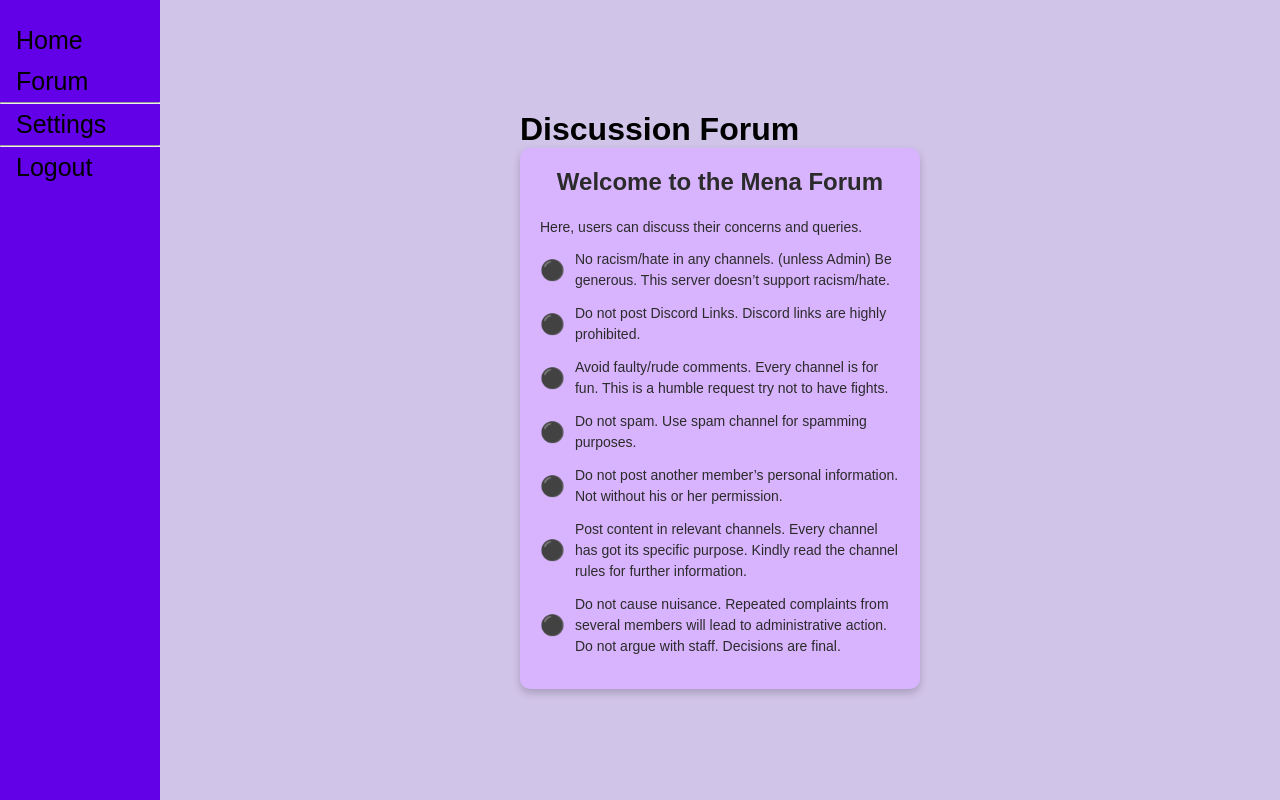
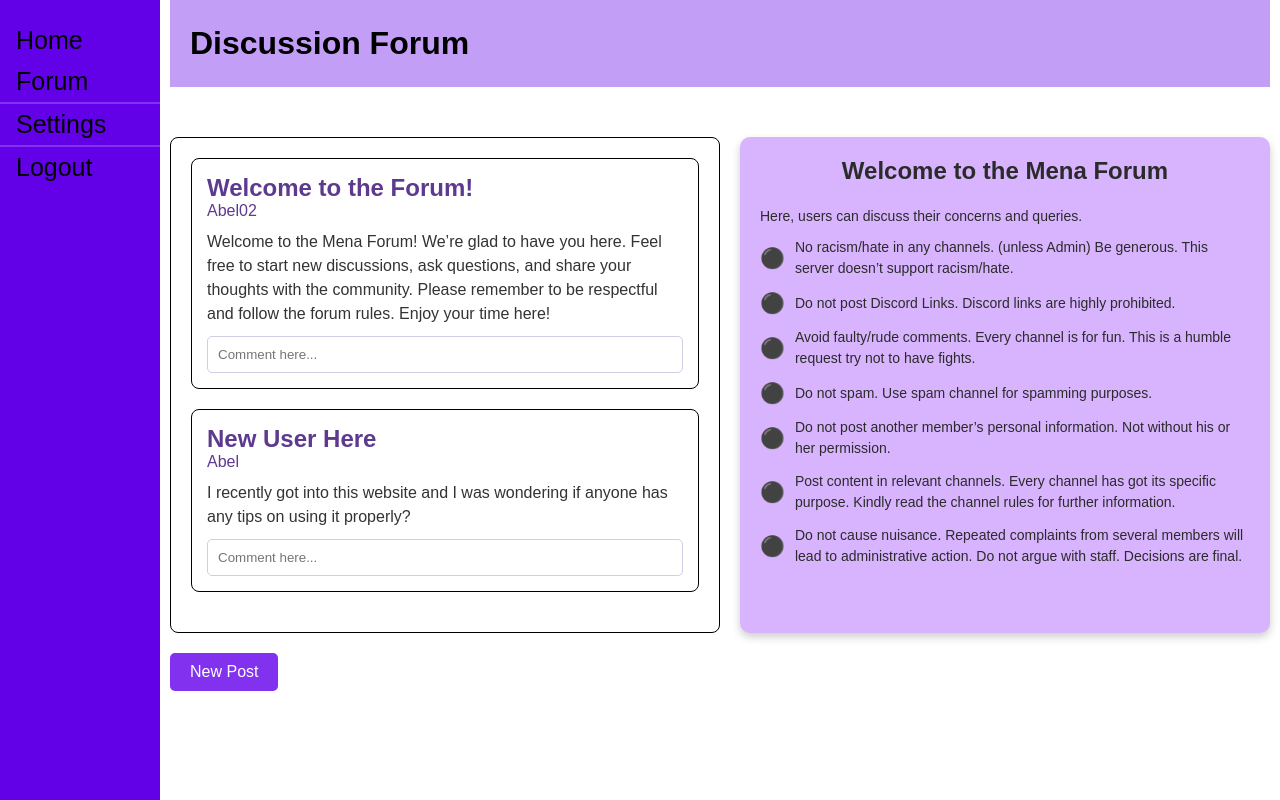
Before and after one commit to Abel-O2/Mena--Menstruation-Tracking, a Django app: page /MenaApp/forum/ in a window 1280 px wide. Run offline with Django 5.2, Linux system fonts and the light colour scheme; a user stored in the database is signed in; data comes from the database, SQL or seed files in the repository; both versions use the stored data as it was after the commit.

Commit message:
Major UI Update - Abel

```diff
--- a/Mena/MenaApp/models.py
+++ b/Mena/MenaApp/models.py
@@ -6,6 +6,13 @@ class Post(models.Model):
     userID = models.ForeignKey(User, on_delete=models.CASCADE)
     title = models.CharField(max_length=200)
     content = models.TextField()
+    created_at = models.DateTimeField(auto_now_add=True)
+    updated_at = models.DateTimeField(auto_now=True)
+
+class Comment(models.Model):
+    postID = models.ForeignKey(Post, on_delete=models.CASCADE)
+    userID = models.ForeignKey(User, on_delete=models.CASCADE)
+    comment = models.TextField()
     created_at = models.DateTimeField(auto_now_add=True)
     updated_at = models.DateTimeField(auto_now=True)
 
--- a/Mena/MenaApp/templates/forum/forum.html
+++ b/Mena/MenaApp/templates/forum/forum.html
@@ -6,8 +6,18 @@ Forum
 {% endblock %}
 
 {% block content %}
-    <div>
-        <h1>Discussion Forum</h1>
+    <h1 style="padding-left: 20px; padding-top: 25px; padding-bottom: 25px; margin-bottom: 50px; background-color: #c39ef6;">Discussion Forum</h1>
+    <div style="display: flex; gap: 20px; margin-bottom: 20px;">
+
+        <div class="forum-posts">
+            {% for post in posts %}
+            <div class="posts-container">
+                <h2 style="color: #5e3a8f; font-weight: bold;">{{ post.title }}</h2>
+                <p style="font-size: 1em; color: #5e3a8f; margin: 0;">{{ post.userID.username }}</p>
+                <p style="margin-top: 10px; line-height: 1.5; color: #333;">{{ post.content }}</p>
+                <input type="text" placeholder="Comment here..." style="width: 100%; padding: 10px; border: 1px solid #d3cce3; border-radius: 5px; margin-top: 10px;">
+            </div>
+            {% endfor %}
         </div>
         <div class="forum-rules-container">
             <h1>Welcome to the Mena Forum</h1>
@@ -48,4 +58,6 @@ Forum
                 <span class="rule-text">Do not cause nuisance. Repeated complaints from several members will lead to administrative action. Do not argue with staff. Decisions are final.</span>
             </div>
         </div>
+    </div>
+    <a href="{% url 'post' %}" class="button">New Post</a>
 {% endblock %}
--- a/Mena/MenaApp/templates/index/base.html
+++ b/Mena/MenaApp/templates/index/base.html
@@ -58,20 +58,44 @@
 
             body {
                 display: flex;
-                justify-content: center;
-                align-items: center;
+                /*justify-content: center;
+                align-items: center;*/
                 height: 100vh;
-                background-color: #D1C4E9;
+                background-color: white;
                 font-family: Arial, sans-serif;
             }
 
+            .forum-posts {
+                flex: 2;
+                border: 1px solid black;
+                border-radius: 8px;
+                padding: 20px;
+                gap: 20px;
+                overflow-y: scroll;
+                max-width: 50%;
+                max-height: 600px;
+                scrollbar-width: none;
+                -ms-overflow-style: none;
+            }
+
+            .posts-container {
+                border: 1px solid black;
+                border-radius: 8px;
+                padding: 15px;
+                max-width: 100%;
+                margin: auto;
+                margin-bottom: 20px;
+            }
+
             .forum-rules-container {
+                flex: 1;
                 background-color: #D8B4FE;
                 color: #2B2B2B;
-                width: 400px;
+                width: 800px;
                 padding: 20px;
                 border-radius: 10px;
                 box-shadow: 0 4px 8px rgba(0, 0, 0, 0.2);
+                max-width: 600px;
             }
 
             .forum-rules-container h1 {
@@ -204,6 +228,44 @@
                 text-decoration: underline;
             }
 
+            /* post style */
+            .button {
+                display: inline-block;
+                padding: 10px 20px;
+                color: #fff;
+                background-color: #8232EF;
+                text-decoration: none;
+                border-radius: 5px;
+                font-size: 16px;
+                text-align: center;
+                /*margin-left: 20px;*/
+            }
+
+            .button:hover {
+                background-color: #6f09ff;
+            }
+
+            .form-container {
+                margin: 0 auto;
+                width: 100%;
+                max-width: 600px;
+                padding: 20px;
+                box-shadow: 0 0 10px rgba(0, 0, 0, 0.1);
+                border-radius: 8px
+            }
+
+            .text-field {
+                width: 100%;
+                height: 200px;
+                resize: none;
+                overflow: auto;
+                padding: 10px;
+                margin: 10px 0;
+                border: 1px solid #ccc;
+                border-radius: 5px;
+                font-size: 16px;
+            }
+
         </style>
 
         <meta charset="UTF-8">
@@ -214,9 +276,9 @@
         <div class="sidenav">
             <a href="{% url 'home' %}">Home</a>
             <a href="{% url 'forum' %}">Forum</a>
-            <hr>
+            <hr style="border: 1px solid #8232EF;">
             <a href="/MenaApp/settings">Settings</a>
-            <hr>
+            <hr style="border: 1px solid #8232EF;">
             {% if user.is_authenticated %}
                 <form method="POST" action="{% url 'logout' %}">
                     {% csrf_token %}
--- a/Mena/MenaApp/urls.py
+++ b/Mena/MenaApp/urls.py
@@ -1,12 +1,13 @@
 from django.urls import path
 from . import views
-from .views import register,home, logout_view, post_forum, SymptomsView, timeOfTheMonth
+from .views import register,home, logout_view, get_forum, post_forum, SymptomsView, timeOfTheMonth
 
 urlpatterns = [
     path('home/', home, name='home'),
     path('register/', register, name='register'),
     path('logout/', logout_view, name='logout'),
-    path('forum/', post_forum, name='forum'),
+    path('forum/', get_forum, name='forum'),
+    path('post/', post_forum, name='post'),
     path('symptoms/', SymptomsView.as_view(), name="phase_symptoms"),
     path('calendar_view/', views.calendar_view, name='calendar_view'),
     path('calendar/', views.timeOfTheMonth ,name='period_calendar'),
--- a/Mena/MenaApp/views.py
+++ b/Mena/MenaApp/views.py
@@ -7,7 +7,7 @@ from django.http import JsonResponse
 from .models import Post
 from .models import Symptoms
 from .models import Calendar
-from .forms import SymptomsForm
+from .forms import SymptomsForm, PostsForm
 import json
 from django.views.decorators.csrf import csrf_exempt
 
@@ -27,9 +27,21 @@ def register(request):
     return render(request, "auth/register.html", {"form":form})
 
 @login_required(login_url='/login/')
-def post_forum(request):
+def get_forum(request):
     posts = Post.objects.all()
     return render(request, "forum/forum.html", {"posts": posts})
+
+def post_forum(request):
+    if request.method == "POST":
+        form = PostsForm(request.POST)
+        if form.is_valid():
+            post = form.save(commit=False)
+            post.userID = request.user
+            post.save()
+            return redirect('/MenaApp/forum')
+    else:
+        form = PostsForm()
+    return render(request, "forum/post.html", {"form": form})
 
 def logout_view(request):
     logout(request)
```
Also changed, not shown: Mena/MenaApp/forms.py (+17 -1 lines), Mena/MenaApp/templates/forum/post.html (added, +14 -0 lines), Mena/db.sqlite3. Lines whose indentation alone changed are shown as unchanged.
